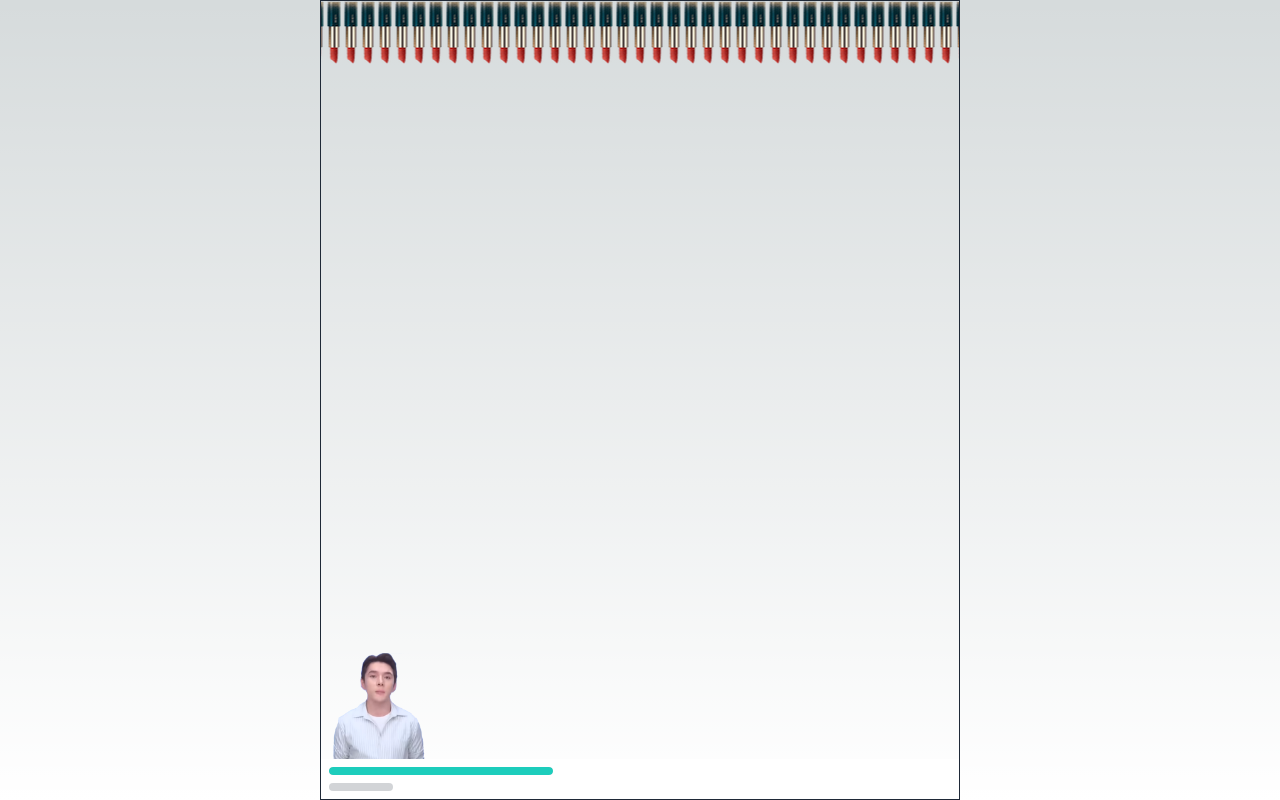
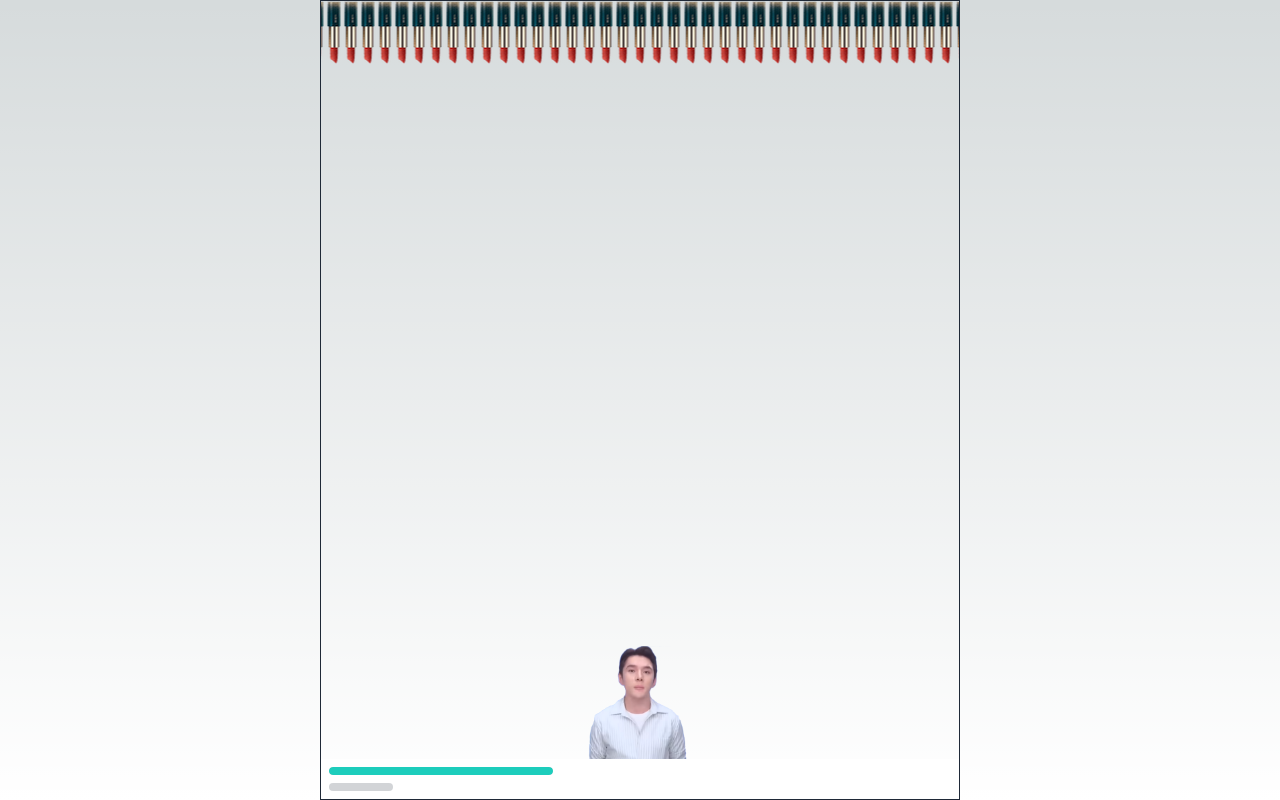
Before and after one commit to cs-magic/feather-v4, a Next.js app: page / in a window 1280 px wide. Built offline with nearby package versions, Linux system fonts and the light colour scheme.

Commit message:
added interval

```diff
--- a/src/app/page.tsx
+++ b/src/app/page.tsx
@@ -1,41 +1,34 @@
 "use client";
 
-import { useState } from "react";
-import { LIFE_MAX, RAGE_MAX } from "@/config";
-import Image from "next/image";
+import { PLAYER_LIFE_MAX, PLAYER_RAGE_MAX } from "@/config";
+import { useElementSize } from "@mantine/hooks";
+import { usePlayerStore } from "@/store/player.slice";
+import { Player } from "@/app/player";
 
 export default function Home() {
-  const [playerX, setPlayerX] = useState(0);
-  const [playerLife, setPlayerLife] = useState(LIFE_MAX);
-  const [playerRage, setPlayerRage] = useState(0);
+  // const [ref, { width }] = useMeasure();
+  const { ref, width } = useElementSize();
+  const { life, rage } = usePlayerStore();
 
   return (
     <main
       className={"w-full md:w-[640px] h-screen mx-auto border border-gray-800"}
     >
-      <div className={"w-full h-full flex flex-col"}>
+      <div className={"w-full h-full flex flex-col"} ref={ref}>
         {/*  上部的主界面*/}
-        <div className={"grow relative"}>
+        <div className={"w-full grow relative"}>
           {/*  顶部的花西子笔，（基于笔的高度）固定高度 */}
           <div
             className="bg-repeat-x bg-center w-full h-16"
             style={{
               backgroundImage: "url(/image/pen2.png)",
-              backgroundSize: "width:16px; height:64px;",
             }}
           />
 
           {/*    战斗区域*/}
 
           {/*   底部的人 */}
-          <Image
-            style={{ left: playerX }}
-            className={"absolute bottom-0"}
-            src={"/image/player/1-蓄力.png"}
-            alt={"player"}
-            width={120}
-            height={360}
-          />
+          <Player container={{ width }} />
         </div>
 
         {/*  底部的状态栏 */}
@@ -43,14 +36,14 @@ export default function Home() {
           <div className={"flex flex-col gap-2"}>
             <progress
               className="progress progress-accent w-56"
-              value={playerLife}
-              max={LIFE_MAX}
+              value={life}
+              max={PLAYER_LIFE_MAX}
             ></progress>
 
             <progress
               className="progress progress-error w-16"
-              value={playerRage}
-              max={RAGE_MAX}
+              value={rage}
+              max={PLAYER_RAGE_MAX}
             ></progress>
           </div>
         </div>
--- /dev/null
+++ b/src/app/player.tsx
@@ -0,0 +1,107 @@
+import { usePlayerStore } from "@/store/player.slice";
+import { useEffect, useState } from "react";
+import { animated, useSpring } from "@react-spring/web";
+import { useElementSize } from "@mantine/hooks";
+import { useGesture } from "@use-gesture/react";
+import Image from "next/image";
+import clsx from "clsx";
+import useInterval from "@/hooks/interval";
+
+export const Player = ({ container }: { container: { width: number } }) => {
+  const { life, rage, setLife, setRage } = usePlayerStore();
+
+  const [lifeCost, setLifeCost] = useState(0);
+  const [isDragging, setDragging] = useState(false);
+  const [isMoved, setMoved] = useState(false);
+  const leftStart = container.width >> 1;
+  const [{ left }, api] = useSpring(() => ({ left: 0 }));
+
+  const { ref, width } = useElementSize();
+
+  const shoot = (playerX: number, playerRage: number) => {
+    // todo
+  };
+
+  // 玩家一开始居中（anchor也居中），完了，可以朝左或朝右移动到与容器对齐的位置，这两个距离是相等的
+  const dragConstraint = (container.width - width) >> 1;
+
+  const bind = useGesture(
+    {
+      onDrag: ({ movement: [mx], offset: [ox] }) => {
+        console.log("onDrag");
+        if (Math.abs(mx) > 10 && !isMoved) {
+          setMoved(true);
+        }
+        console.log({ mx, ox, left: left.get() });
+        api.start({ left: leftStart + ox });
+      },
+      onDragStart: () => {
+        console.log("onDragStart");
+        setDragging(true);
+      },
+      onDragEnd: () => {
+        console.log("onDragEnd");
+        setDragging(false);
+        setMoved(false);
+
+        // shoot if not moved
+        if (!isMoved) {
+          shoot(left.get(), rage);
+        }
+      },
+    },
+    {
+      drag: {
+        bounds: {
+          left: -dragConstraint,
+          right: dragConstraint,
+        },
+      },
+    }
+  );
+
+  useEffect(() => {
+    api.set({ left: leftStart });
+  }, [container.width]);
+
+  useInterval(() => {
+    console.log("interval");
+    if (isDragging) {
+      console.log("拖动中");
+      if (!isMoved) {
+        console.log("蓄力中");
+        setLifeCost(lifeCost + 1);
+        setLife(life - 1);
+      } else {
+        setLife(life + lifeCost / 2); // 恢复一半体力消耗
+        setLifeCost(0);
+      }
+    } else {
+    }
+  }, 50); // 50 fps
+
+  // console.log({ container, leftStart, left: left.get(), dragConstraint });
+  console.log({ life, rage });
+
+  return (
+    <animated.div
+      {...bind()}
+      style={{ left }}
+      className={clsx(
+        "absolute bottom-0 -translate-x-1/2 touch-none",
+        "w-32" // 如果不固定 w 的话，absolute 的机制会让人物拖到右边后被压缩
+      )}
+    >
+      <Image
+        ref={ref}
+        className={"touch-none select-none pointer-events-none w-full h-auto"}
+        src={"/image/player/1-蓄力.png"}
+        alt={"player"}
+        width={120}
+        height={160}
+        priority
+        sizes={"width:120px;"}
+      />
+    </animated.div>
+  );
+};
--- a/src/config.ts
+++ b/src/config.ts
@@ -1,2 +1,4 @@
-export const RAGE_MAX = 3;
-export const LIFE_MAX = 100;
+export const PLAYER_RAGE_MAX = 3;
+export const PLAYER_LIFE_MAX = 100;
+
+export const PLAYER_PRESSING_INTERVAL = 100;
--- /dev/null
+++ b/src/hooks/interval.ts
@@ -0,0 +1,19 @@
+import { useEffect, useRef } from "react"
+
+export default function useInterval(cb: () => void, delay: number) {
+  const ref = useRef<any>()
+
+  useEffect(() => {
+    ref.current = cb
+  })
+
+  useEffect(() => {
+    if (delay < 0) {
+      return
+    }
+    const timer = setInterval(() => ref.current(), delay)
+    return () => {
+      clearInterval(timer)
+    }
+  }, [delay])
+}
--- /dev/null
+++ b/src/store/player.slice.ts
@@ -0,0 +1,18 @@
+import { create } from "zustand";
+import { PLAYER_LIFE_MAX } from "@/config";
+
+export interface PlayerState {
+  life: number;
+  setLife: (life: number) => void;
+
+  rage: number;
+  setRage: (rage: number) => void;
+}
+
+export const usePlayerStore = create<PlayerState>((set) => ({
+  life: PLAYER_LIFE_MAX,
+  setLife: (life: number) => set({ life }),
+
+  rage: 0,
+  setRage: (rage: number) => set({ rage }),
+}));
```
Also changed, not shown: package.json (+8 -1 lines), 2 other files (tests, documents, lock files or other folders).
